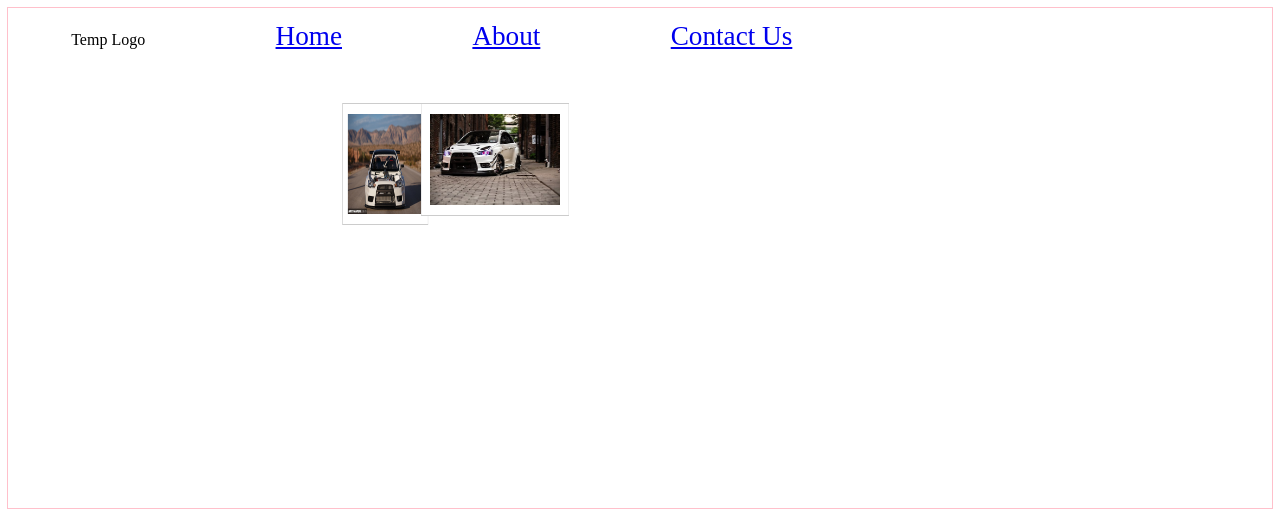
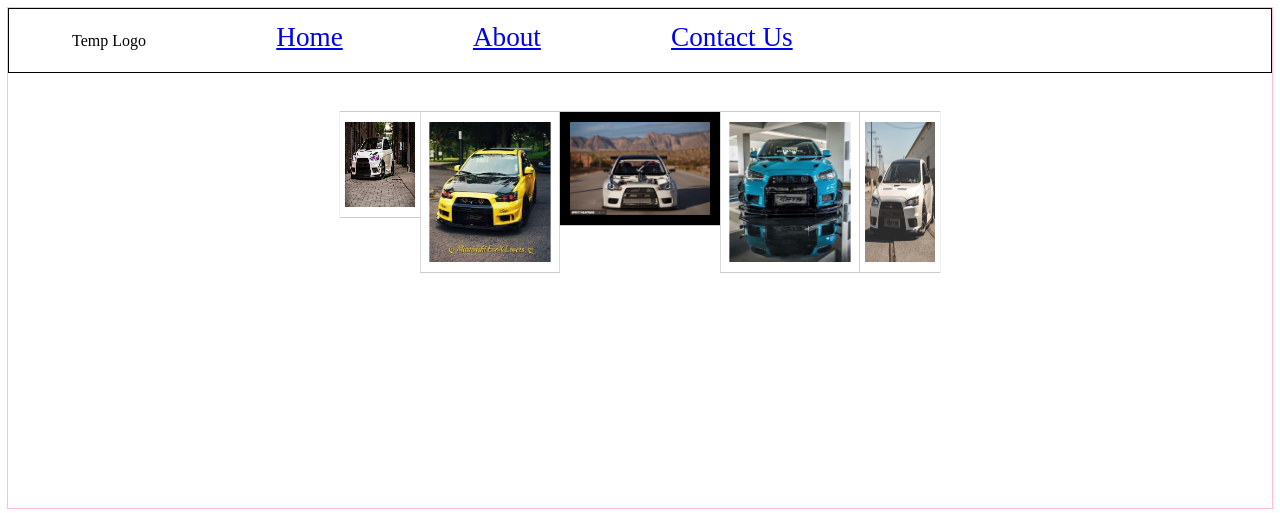
Before and after one commit to Trenton24/KG_Classics, a Flask app: page / in a window 1280 px wide. Shown: the top 513 px of the page. Run offline with Flask 2, Linux system fonts and the light colour scheme.

Commit message:
updated wheel

```diff
--- a/static/main.css
+++ b/static/main.css
@@ -13,6 +13,10 @@
 #home, #about, #contact {
     margin: 5%;
     font-size: 170%;
+}
+#navbar {
+    border: 1px solid black;
+    margin-bottom: 3%;
 }
 #stage {
     margin: 2em auto 1em 50%;
--- a/templates/index.html
+++ b/templates/index.html
@@ -55,9 +55,12 @@
             </div>
             <div id="stage">
             <div id="rotator" style="-webkit-animation-name: rotator;">
-                <a href="../static/1.jpg"><img src="../static/1.jpg" width="150"></a>
-                <a href="../static/2.jpg"><img src="../static/2.jpg" width="150"></a>
-                <a href="../static/3.jpg"><img src="../static/3.jpg" width="150"></a>
+                <a href="../static/1.jpg"><img src="../static/1.jpg" width="140"></a>
+                <a href="../static/2.jpg"><img src="../static/2.jpg" width="140"></a>
+                <a href="../static/3.jpg"><img src="../static/3.jpg" width="140"></a>
+                <a href="../static/4.jpg"><img src="../static/4.jpg" width="140"></a>
+                <a href="../static/5.jpg"><img src="../static/5.jpg" width="140"></a>
+                <a href="../static/6.jpg"><img src="../static/6.jpg" width="140"></a>
             </div>
             </div>
         </div>
```
Also changed, not shown: static/4.jpg (added), static/5.jpg (added), static/6.jpg (added).
